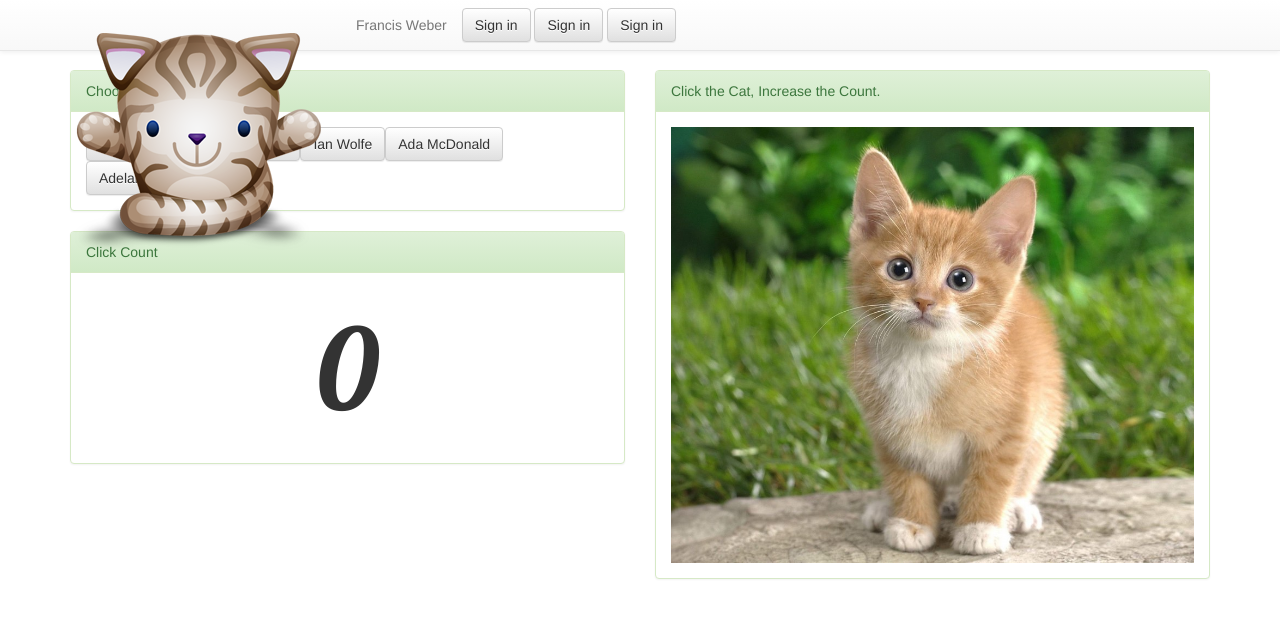
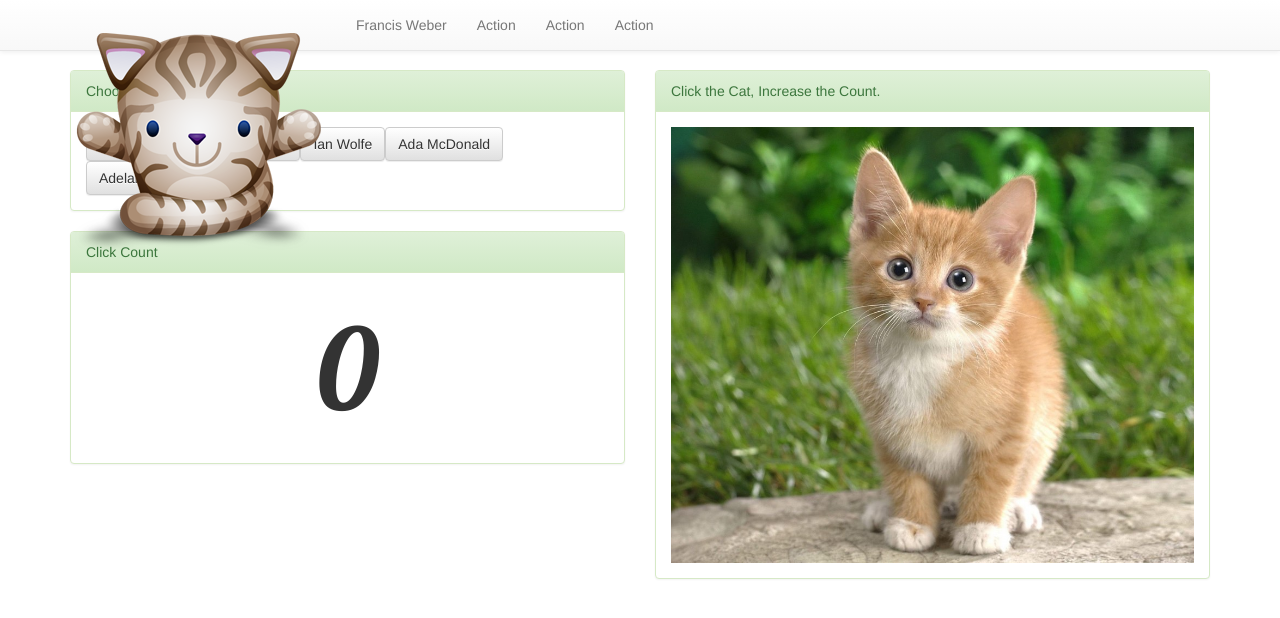
Before and after one commit to TimeBandit/catClicker, a plain HTML site: page index.html in a window 1280 px wide. Drawn offline with nearby package versions, Linux system fonts and the light colour scheme.

Commit message:
fixed collapse navbar issue

```diff
--- a/index.html
+++ b/index.html
@@ -26,7 +26,7 @@
         <div class="container">
             <!-- Brand and toggle get grouped for better mobile display -->
             <div class="navbar-header">
-                <button type="button" class="navbar-toggle collapsed" data-toggle="collapse" data-target="#bs-example-navbar-collapse-1" aria-expanded="false">
+                <button type="button" class="navbar-toggle collapsed" data-toggle="collapse" data-target="#navbar" aria-expanded="false">
                     <span class="sr-only">Toggle navigation</span>
                     <span class="icon-bar"></span>
                     <span class="icon-bar"></span>
@@ -39,9 +39,15 @@
             </div>
             <div id="navbar" class="navbar-collapse collapse">
                 <ul class="nav navbar-nav">
-                    <button type="button" class="btn btn-default navbar-btn">Sign in</button>
-                    <button type="button" class="btn btn-default navbar-btn">Sign in</button>
-                    <button type="button" class="btn btn-default navbar-btn">Sign in</button>
+                    <li>
+                        <a href="#">Action</a>
+                    </li>
+                    <li>
+                        <a href="#">Action</a>
+                    </li>
+                    <li>
+                        <a href="#">Action</a>
+                    </li>
                 </ul>
             </div>
         </div>
```
